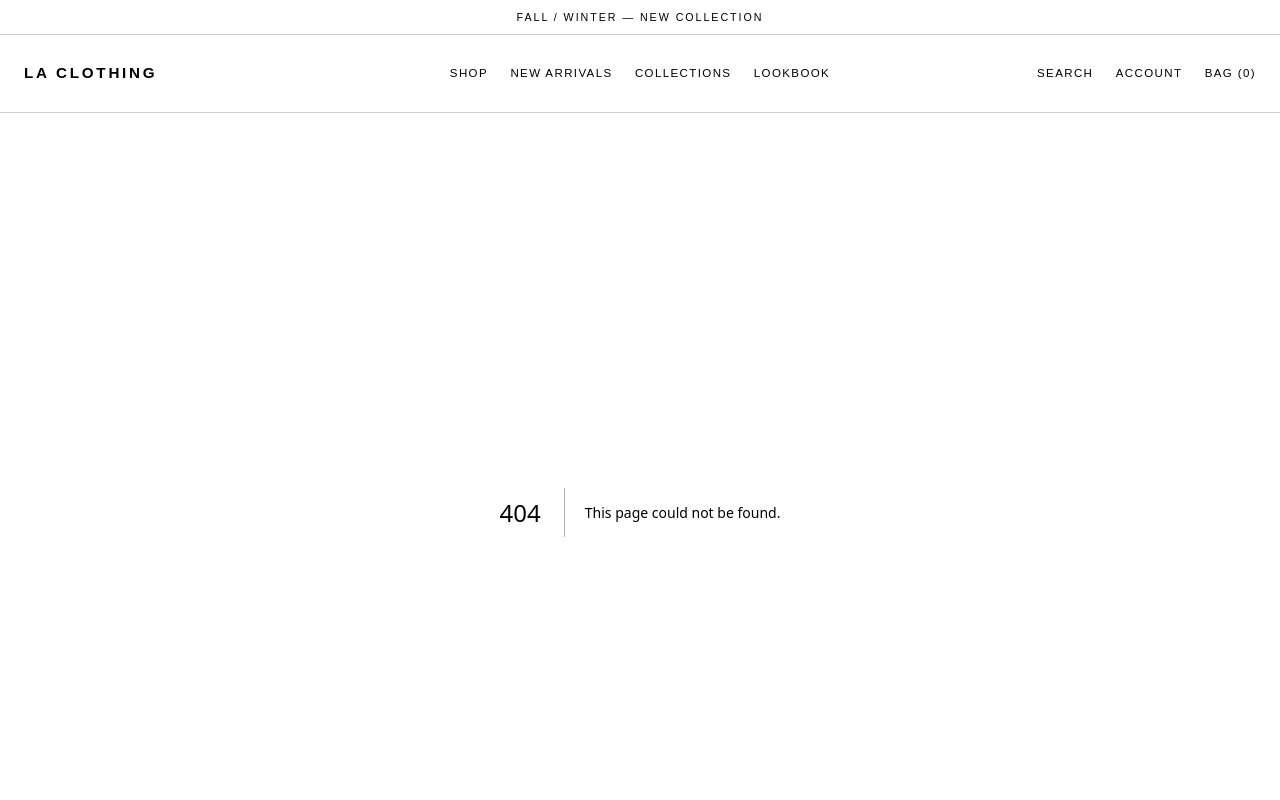
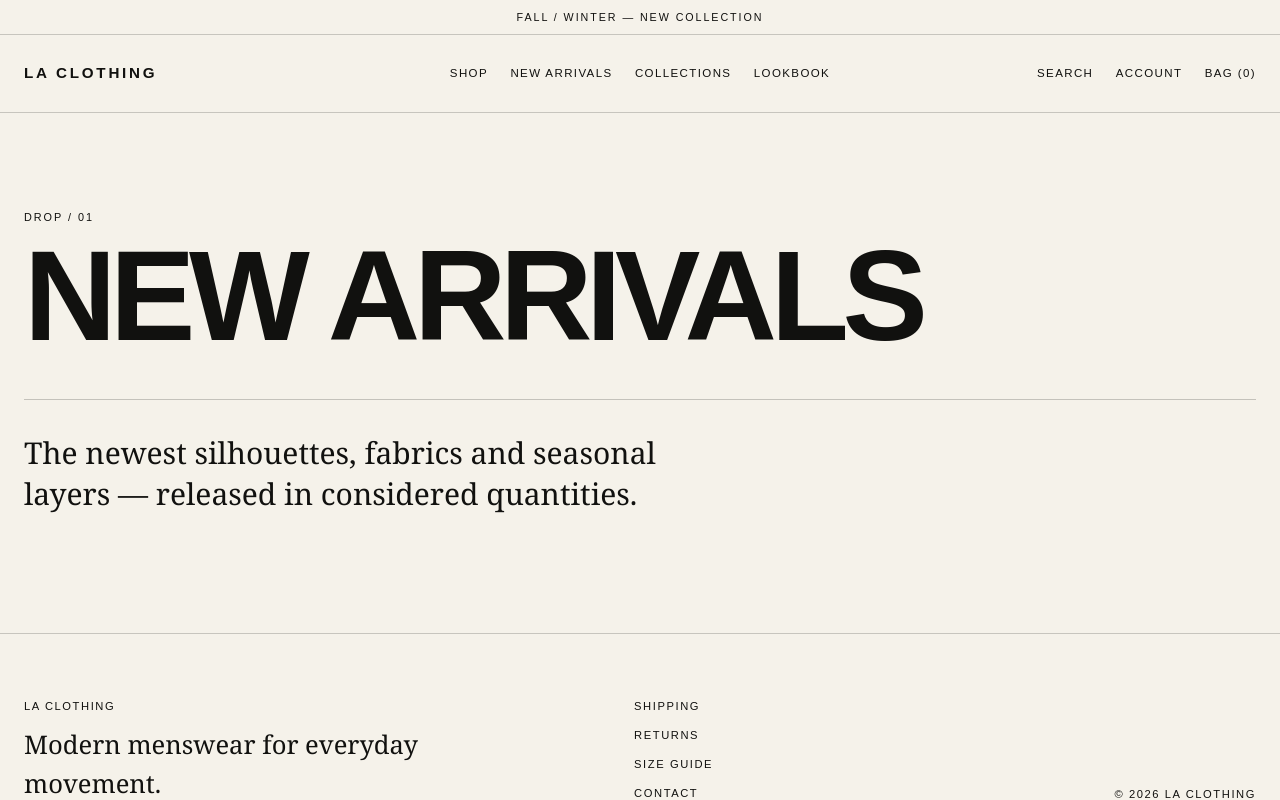
Before and after one commit to nguyentuanson27-netizen/website-la-clothing, a Next.js app: page /new-arrivals in a window 1280 px wide. Before the commit this address had no page. Shown: the top 800 px of the page. Built offline with nearby package versions, Linux system fonts and the light colour scheme.

Commit message:
feat: add new arrivals destination

```diff
--- /dev/null
+++ b/src/app/new-arrivals/page.tsx
@@ -0,0 +1,22 @@
+import type { Metadata } from "next";
+
+export const metadata: Metadata = {
+  title: "New Arrivals | LA Clothing",
+  description: "Latest menswear arrivals from LA Clothing.",
+};
+
+export default function NewArrivalsPage() {
+  return (
+    <main className="mx-auto min-h-[65vh] max-w-[1600px] px-6 py-16 md:py-24">
+      <p className="eyebrow">Drop / 01</p>
+      <h1 className="mt-4 max-w-6xl text-[clamp(3.5rem,10vw,9rem)] font-semibold leading-[0.86] tracking-[-0.05em]">
+        NEW ARRIVALS
+      </h1>
+      <div className="mt-12 border-t border-black/20 pt-8">
+        <p className="max-w-2xl font-serif text-2xl leading-snug md:text-3xl">
+          The newest silhouettes, fabrics and seasonal layers — released in considered quantities.
+        </p>
+      </div>
+    </main>
+  );
+}
```
